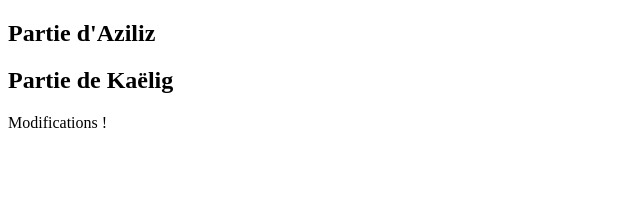
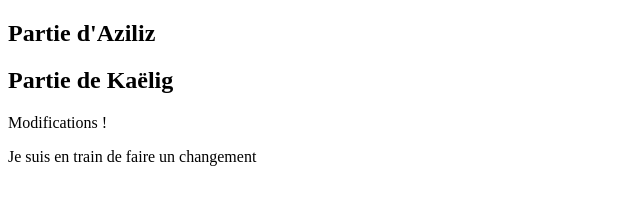
Before and after one commit to Azgitza/tiw-pour-les-nuls, a plain HTML site: page index.html in a window 1280 px wide. Shown: the whole page, without its empty margins (0-640 px from the left). Drawn offline with Linux system fonts and the light colour scheme.

Commit message:
J'envoie mon changement

```diff
--- a/index.html
+++ b/index.html
@@ -14,6 +14,7 @@
     <div>
         <h2>Partie de Kaëlig</h2>
         <p>Modifications ! </p>
+        <span>Je suis en train de faire un changement</span>
     </div>
 </body>
 </html>
```
